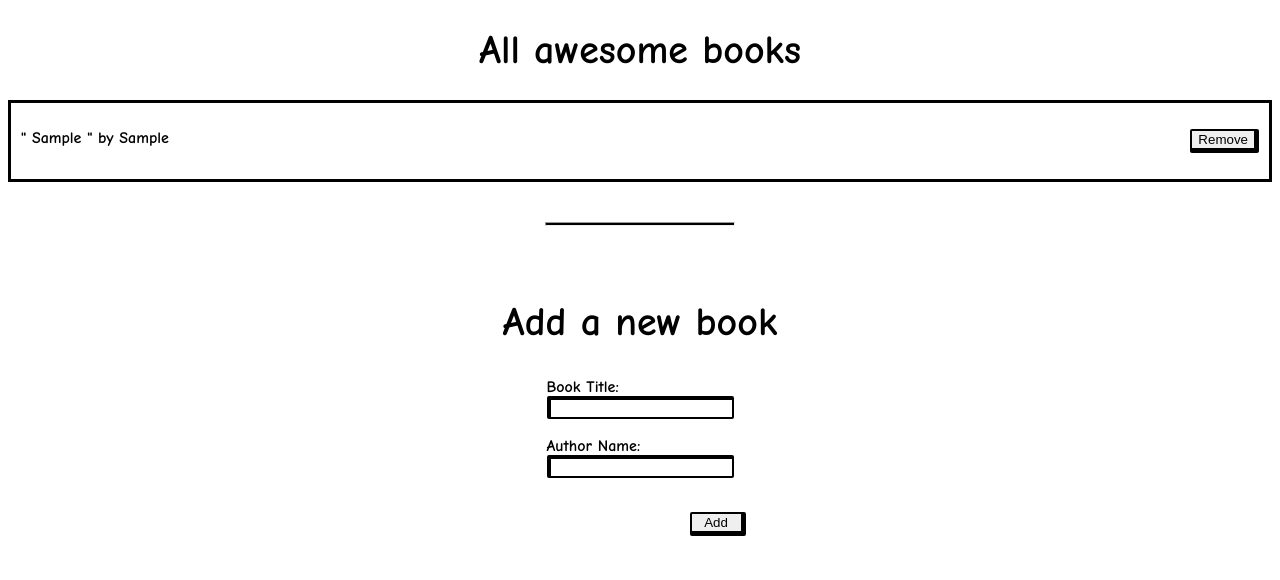
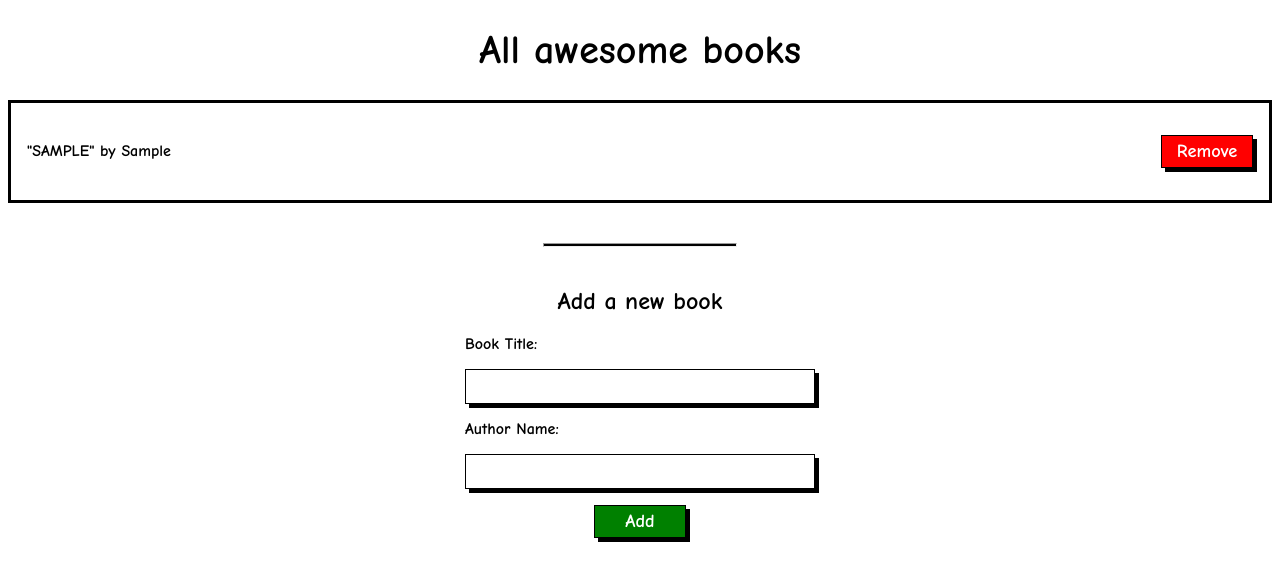
Before and after one commit to Rysth/Awesome-Books, a website: page index.html in a window 1280 px wide. Both pictures are taken after typing "Sample", "Sample" into the empty fields and a click on the button "Add". Drawn offline with Linux system fonts and the light colour scheme.

Commit message:
Update style.css and index.js

```diff
--- a/index.html
+++ b/index.html
@@ -15,25 +15,45 @@
   </head>
   <body>
     <main>
-      <h1>All awesome books</h1>
+      <header>
+        <div class="container">
+          <h1 class="h1 text-center">All awesome books</h1>
+        </div>
+      </header>
+
       <div id="list" class="list">
-        <ul id="bookList"></ul>
+        <div class="container border-dark">
+          <ul id="bookList"></ul>
+        </div>
       </div>
       <hr class="line" />
-      <div id="add_new" class="add_new">
-        <h2>Add a new book</h2>
-        <form>
-          <div>
+      <div id="add_new">
+        <div class="container">
+          <h2 class="text-center">Add a new book</h2>
+          <form class="form">
             <label for="bookTitle">Book Title:</label>
-            <input type="text" id="bookTitle" required /><br />
-
+            <input
+              type="text"
+              id="bookTitle"
+              class="form-input box-shadow"
+              required
+            />
             <label for="authorName">Author Name:</label>
-            <input type="text" id="authorName" required /><br />
-          </div>
-          <button class="btn" type="submit" id="addBtn">Add</button>
-        </form>
+            <input
+              type="text"
+              id="authorName"
+              class="form-input box-shadow"
+              required
+            />
+            <div class="text-center">
+              <button class="btn box-shadow btn-add" type="submit" id="addBtn">
+                Add
+              </button>
+            </div>
+          </form>
+        </div>
       </div>
-      <script src="./index.js"></script>
+      <script src="./js/index.js"></script>
     </main>
   </body>
 </html>
--- a/index.js
+++ /dev/null
@@ -1,53 +0,0 @@
-const form = document.querySelector('form');
-const bookList = document.getElementById('bookList');
-
-class Abooks {
-  constructor() {
-    this.books = [];
-
-    this.displayBooks = () => {
-      if (localStorage.getItem('books')) {
-        this.books = JSON.parse(localStorage.getItem('books'));
-        bookList.className = 'bookList';
-        bookList.innerHTML = '';
-        this.books.forEach((book, index) => {
-          const li = document.createElement('li');
-          li.className = 'lineBook';
-          li.innerHTML = ` " ${book.title} " by ${book.author} <button class="removeBtn" data-index="${index}">Remove</button>`;
-          bookList.appendChild(li);
-        });
-      }
-    };
-
-    this.submitbtn = () => {
-      const { value: title } = document.getElementById('bookTitle');
-      const { value: author } = document.getElementById('authorName');
-      const newBook = { title, author };
-      this.books.push(newBook);
-      localStorage.setItem('books', JSON.stringify(this.books));
-      form.reset();
-      this.displayBooks();
-    };
-
-    this.removeBook = (index) => {
-      this.books.splice(index, 1);
-      localStorage.setItem('books', JSON.stringify(this.books));
-      this.displayBooks();
-    };
-  }
-}
-
-const Abooksa = new Abooks();
-Abooksa.displayBooks();
-
-form.addEventListener('submit', (e) => {
-  e.preventDefault();
-  Abooksa.submitbtn();
-});
-
-bookList.addEventListener('click', (event) => {
-  if (event.target.classList.contains('removeBtn')) {
-    const { index } = event.target.dataset;
-    Abooksa.removeBook(index);
-  }
-});
--- /dev/null
+++ b/js/index.js
@@ -0,0 +1,56 @@
+const form = document.querySelector('form');
+const bookList = document.getElementById('bookList');
+
+class Abooks {
+  constructor() {
+    this.books = [];
+
+    this.displayBooks = () => {
+      const storedBooks = JSON.parse(localStorage.getItem('books'));
+      if (storedBooks) {
+        this.books = storedBooks;
+        bookList.className = 'bookList';
+        bookList.innerHTML = this.books
+          .map(
+            (book, index) => `
+        <li class="lineBook">
+          "${book.title.toUpperCase()}" by ${book.author}
+          <button class="btn btn-remove box-shadow" data-index="${index}">Remove</button>
+        </li>
+      `
+          )
+          .join('');
+      }
+    };
+
+    this.submitbtn = () => {
+      const title = document.getElementById('bookTitle').value;
+      const author = document.getElementById('authorName').value;
+      this.books.push({ title, author });
+      localStorage.setItem('books', JSON.stringify(this.books));
+      form.reset();
+      this.displayBooks();
+    };
+
+    this.removeBook = (index) => {
+      const [removedBook] = this.books.splice(index, 1);
+      localStorage.setItem('books', JSON.stringify(this.books));
+      this.displayBooks();
+    };
+  }
+}
+
+const abooks = new Abooks();
+abooks.displayBooks();
+
+form.addEventListener('submit', (e) => {
+  e.preventDefault();
+  abooks.submitbtn();
+});
+
+bookList.addEventListener('click', ({ target }) => {
+  if (target.classList.contains('btn-remove')) {
+    const { index } = target.dataset;
+    abooks.removeBook(index);
+  }
+});
--- a/style.css
+++ b/style.css
@@ -1,103 +1,83 @@
-*,
-::before,
-::after {
-  box-sizing: border-box;
-}
-
 body {
   font-family: 'Comic Neue', cursive;
 }
 
-.list {
-  display: flex;
-  flex-direction: column;
-  align-items: center;
-  gap: 1rem;
-  border: solid 3px black;
-  margin-top: 1rem;
-  padding: 1rem 0;
-  font-family: 'Comic Neue', cursive;
+input,
+button {
+  font-family: inherit;
 }
 
-h1 {
-  display: flex;
-  justify-content: center;
-  font-size: 40px;
-  font-family: 'Comic Neue', cursive;
-  font-weight: 700;
+.container {
+  max-width: 1500px;
+  margin: 0 auto;
 }
 
-h2 {
-  font-size: 40px;
-  font-family: 'Comic Neue', cursive;
-  font-weight: 700;
+.border-dark {
+  border: solid 3px black;
 }
 
-.add_new {
-  display: flex;
-  flex-direction: column;
-  align-items: center;
+.text-center {
+  text-align: center;
 }
 
-.add_new form {
-  display: flex;
-  flex-direction: column;
-  justify-content: center;
-  gap: 1rem;
-}
-
-.add_new form div {
-  display: flex;
-  flex-direction: column;
-}
-
-.bookList {
-  display: flex;
-  width: 100%;
-  flex-direction: column;
-  gap: 0.5rem;
-  margin: 0;
-  padding: 10px;
-}
-
-.lineBook {
-  display: flex;
-  justify-content: space-between;
-  width: 100%;
-}
-
-.removeBtn {
-  border-right: 5px solid black;
-  border-bottom: 5px solid black;
-  border-top: 2px solid black;
-  border-left: 2px solid black;
-  border-radius: 2px;
-}
-
-.btn {
-  border-right: 5px solid black;
-  border-bottom: 5px solid black;
-  border-top: 2px solid black;
-  border-left: 2px solid black;
-  border-radius: 2px;
-  width: 30%;
-  display: flex;
-  margin-left: 143px;
-  justify-content: center;
-}
-
-input {
-  border-right: 2px solid black;
-  border-bottom: 2px solid black;
-  border-top: 4px solid black;
-  border-left: 4px solid black;
-  border-radius: 2px;
+.h1 {
+  font: 700 40px 'Comic Neue', cursive;
 }
 
 .line {
   background-color: black;
   padding: 1px;
   width: 15%;
-  margin-top: 40px;
-  margin-bottom: 40px;
+  margin: 40px auto;
 }
+
+.box-shadow {
+  box-shadow: 4px 4px 0 black;
+  border: 1px solid black;
+}
+
+.bookList {
+  padding: 1em;
+  display: grid;
+  gap: 2em;
+}
+
+.form {
+  display: grid;
+  max-width: 350px;
+  margin: 0 auto;
+  gap: 1rem;
+}
+
+.form-input {
+  font-size: 1.25rem;
+  padding: 0.25em;
+}
+
+.btn {
+  padding: 0.25em;
+  font-size: 1.15rem;
+  width: 5em;
+  cursor: pointer;
+}
+
+.btn:hover {
+  background-color: black;
+  color: white;
+}
+
+.btn-add {
+  background-color: green;
+  color: white;
+}
+
+.btn-remove {
+  background-color: red;
+  color: white;
+}
+
+.lineBook {
+  display: flex;
+  justify-content: space-between;
+  align-items: center;
+}
```
